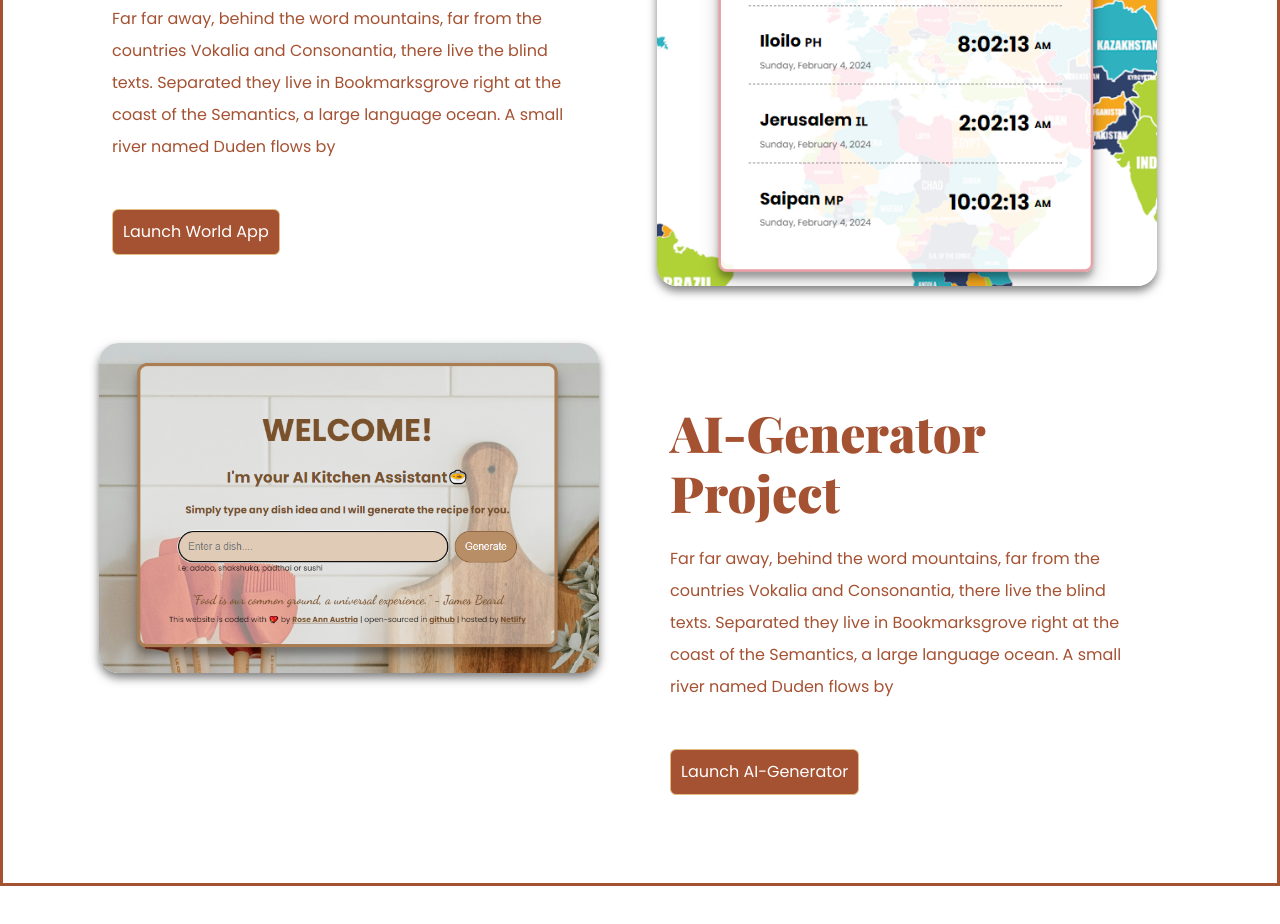
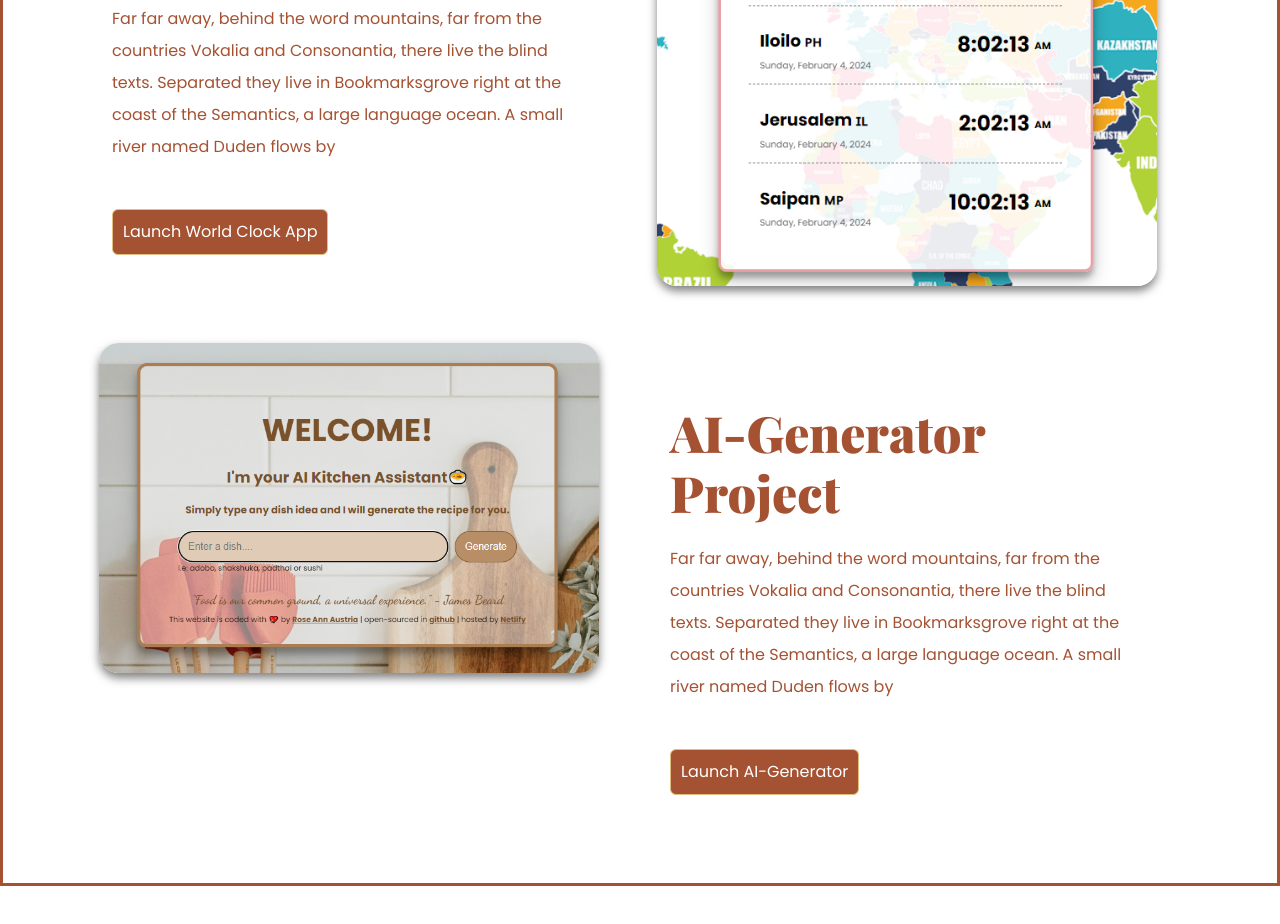
Before and after one commit to roseann1024/portfolio-project, a plain HTML site: page index.html in a window 1280 px wide. Shown: the part 1687-2611 px from the top of the page. Drawn offline with nearby package versions, Linux system fonts and the light colour scheme; a web font is replaced by a local one.

Commit message:
edited the button contetnt

```diff
--- a/index.html
+++ b/index.html
@@ -82,7 +82,7 @@
                                 language
                                 ocean. A small river named
                                 Duden flows by</p>
-                            <a href="#" class="btn btn-launch">Launch World App</a>
+                            <a href="#" class="btn btn-launch">Launch World Clock App</a>
                         </div>
 
                     </div>
```
